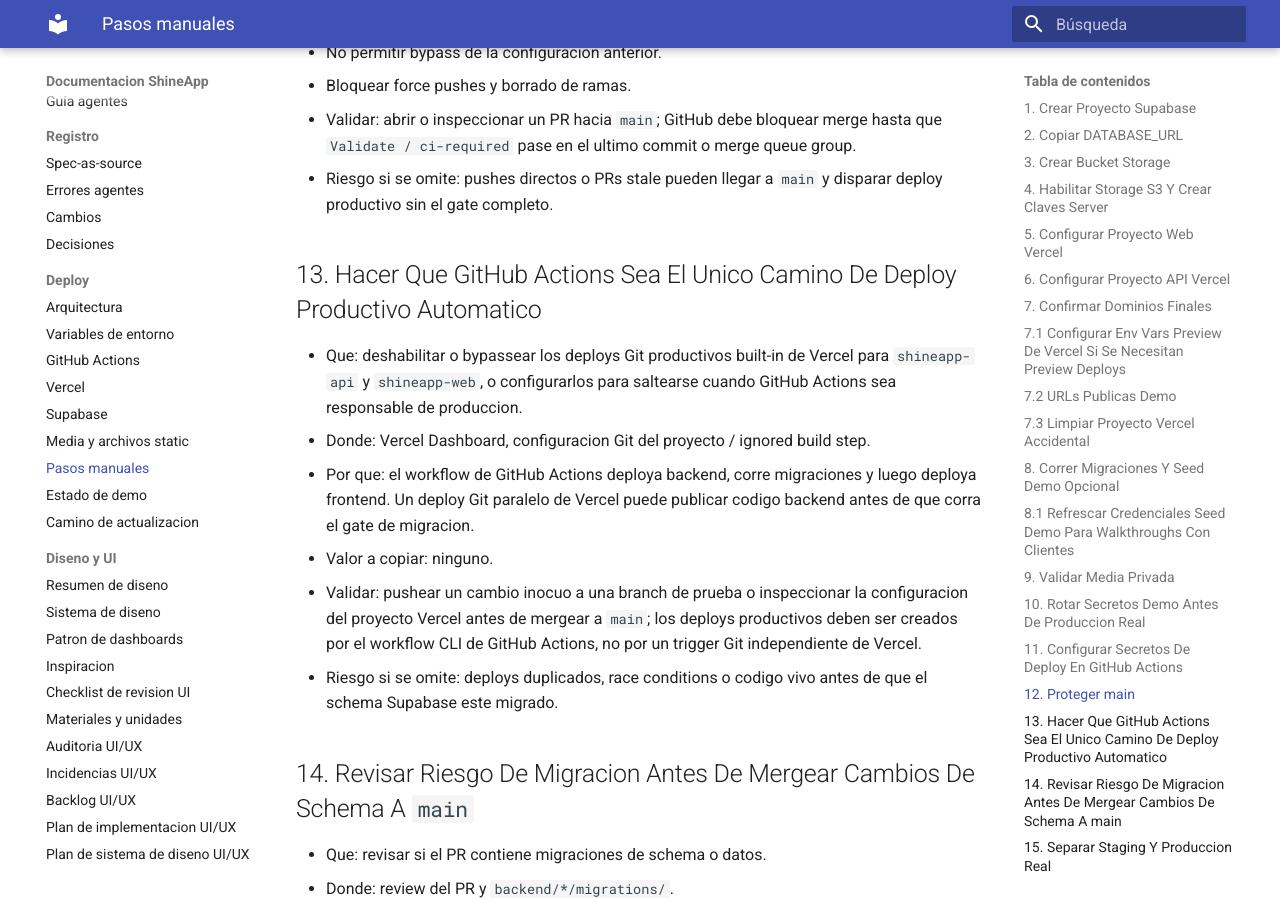
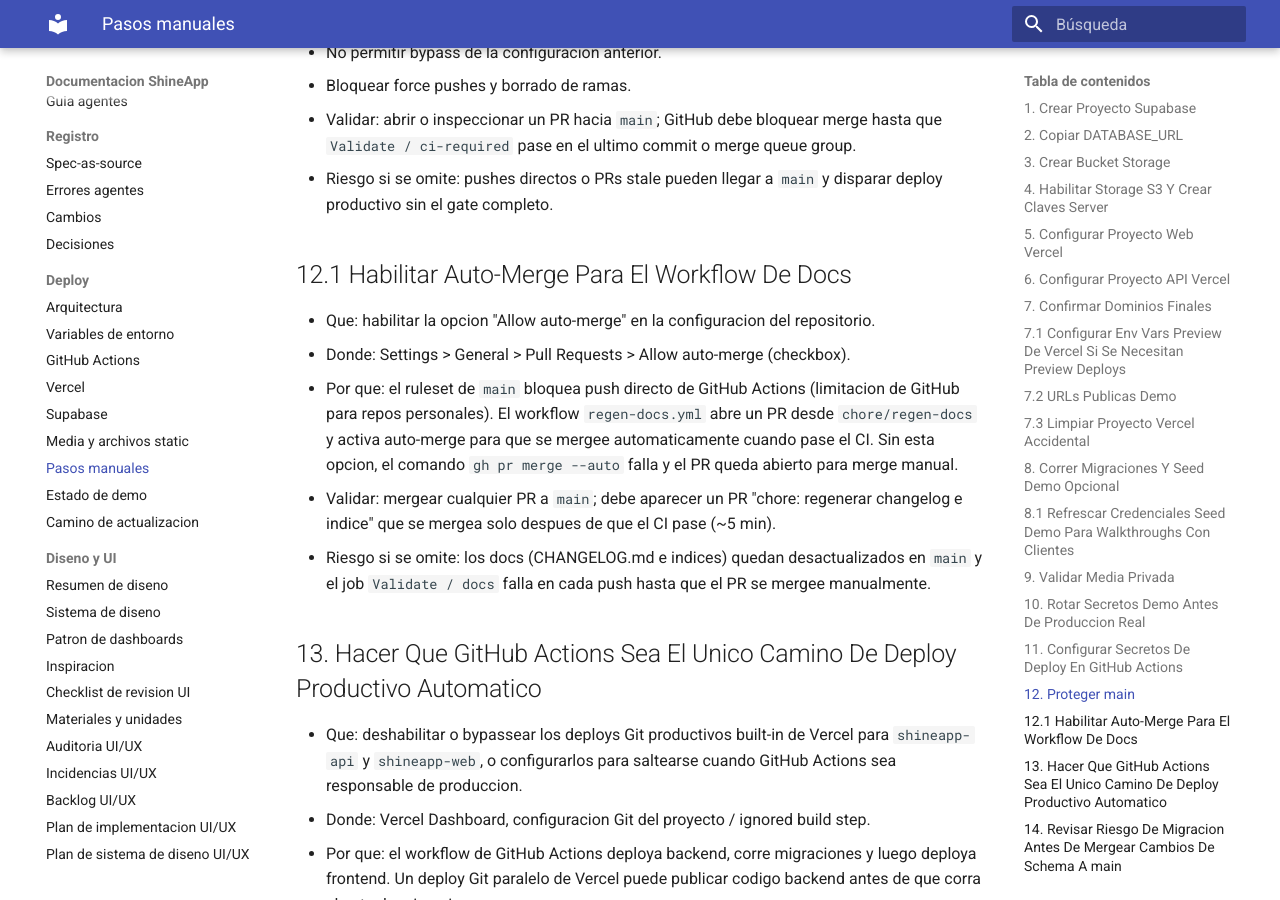
Before and after one commit to juanikitro/ShineApp, an MkDocs documentation site: the page built from docs/deployment/manual-steps.md, in a window 1280 px wide and 900 px high, scrolled down 6514 px. Built offline with MkDocs 1.6.1 and Material for MkDocs 9.7.7, drawn with Linux system fonts in a browser that asks for light colours.

Commit message:
ci: regen-docs via PR en lugar de push directo a main
GitHub bloquea a github-actions[bot] como bypass actor en rulesets de repos
personales. regen-docs ahora abre un PR desde chore/regen-docs con auto-merge;
el CI del PR acepta el job docs como skipped (comportamiento normal en PRs).

Requiere habilitar Allow auto-merge en Settings > General > Pull Requests.

Co-Authored-By: Claude Sonnet 4.6 <noreply@anthropic.com>

```diff
--- a/docs/deployment/manual-steps.md
+++ b/docs/deployment/manual-steps.md
@@ -179,6 +179,14 @@ No agregar el `DJANGO_SECRET_KEY` real, claves Supabase S3 ni secretos SMTP a Gi
 - Validar: abrir o inspeccionar un PR hacia `main`; GitHub debe bloquear merge hasta que `Validate / ci-required` pase en el ultimo commit o merge queue group.
 - Riesgo si se omite: pushes directos o PRs stale pueden llegar a `main` y disparar deploy productivo sin el gate completo.
 
+## 12.1 Habilitar Auto-Merge Para El Workflow De Docs
+
+- Que: habilitar la opcion "Allow auto-merge" en la configuracion del repositorio.
+- Donde: Settings > General > Pull Requests > Allow auto-merge (checkbox).
+- Por que: el ruleset de `main` bloquea push directo de GitHub Actions (limitacion de GitHub para repos personales). El workflow `regen-docs.yml` abre un PR desde `chore/regen-docs` y activa auto-merge para que se mergee automaticamente cuando pase el CI. Sin esta opcion, el comando `gh pr merge --auto` falla y el PR queda abierto para merge manual.
+- Validar: mergear cualquier PR a `main`; debe aparecer un PR "chore: regenerar changelog e indice" que se mergea solo despues de que el CI pase (~5 min).
+- Riesgo si se omite: los docs (CHANGELOG.md e indices) quedan desactualizados en `main` y el job `Validate / docs` falla en cada push hasta que el PR se mergee manualmente.
+
 ## 13. Hacer Que GitHub Actions Sea El Unico Camino De Deploy Productivo Automatico
 
 - Que: deshabilitar o bypassear los deploys Git productivos built-in de Vercel para `shineapp-api` y `shineapp-web`, o configurarlos para saltearse cuando GitHub Actions sea responsable de produccion.
```
Also changed, not shown: docs/registro/cambios/2026-06-12-regen-docs-via-pr.md (added, +35 -0 lines), 1 other file.
